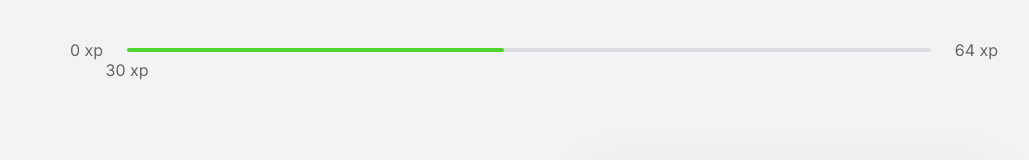
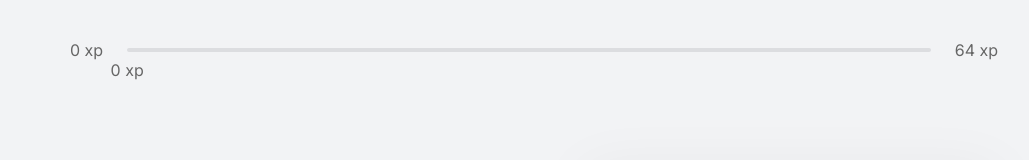
Before and after one commit to victor-magaldi/semana-NLW4-moveit, a Next.js app: page / in a window 1280 px wide. Shown: the top 160 px of the page, without its empty margins (106-1135 px from the left). Built offline with nearby package versions, Linux system fonts and the light colour scheme.

Commit message:
salvando em cookies os dados da aplicação

```diff
--- a/package.json
+++ b/package.json
@@ -8,11 +8,13 @@
     "start": "next start"
   },
   "dependencies": {
+    "js-cookie": "^2.2.1",
     "next": "10.0.7",
     "react": "17.0.1",
     "react-dom": "17.0.1"
   },
   "devDependencies": {
+    "@types/js-cookie": "^2.2.6",
     "@types/node": "^14.14.31",
     "@types/react": "^17.0.2",
     "@types/react-dom": "^17.0.1",
--- a/src/contexts/ChallengesContexts.tsx
+++ b/src/contexts/ChallengesContexts.tsx
@@ -1,4 +1,5 @@
 import { createContext, useState, ReactNode, useEffect } from "react";
+import Cookies from "js-cookie";
 import challenges from "../../challenges.json";
 
 interface Challenge {
@@ -20,13 +21,24 @@ interface ChallengesContextData {
 }
 interface ChallengesProvidersProps {
   children: ReactNode;
+  level: number;
+  currentExperience: number;
+  challengesCompleted: number;
 }
 export const ChallengesContext = createContext({} as ChallengesContextData);
 
-export function ChallengeProviders({ children }: ChallengesProvidersProps) {
-  const [level, setLevel] = useState(1);
-  const [currentExperience, setCurrentExperience] = useState(30);
-  const [challengesCompleted, setChallengesCompleted] = useState(0);
+export function ChallengeProviders({
+  children,
+  ...rest
+}: ChallengesProvidersProps) {
+  // ?? se não existir será 1
+  const [level, setLevel] = useState(rest.level ?? 1);
+  const [currentExperience, setCurrentExperience] = useState(
+    rest.currentExperience ?? 0
+  );
+  const [challengesCompleted, setChallengesCompleted] = useState(
+    rest.challengesCompleted ?? 0
+  );
 
   const [activeChallenge, setActiveChallenge] = useState(null);
 
@@ -37,6 +49,12 @@ export function ChallengeProviders({ children }: ChallengesProvidersProps) {
   useEffect(() => {
     Notification.requestPermission();
   }, []);
+
+  useEffect(() => {
+    Cookies.set("level", String(level));
+    Cookies.set("currentExperience", String(currentExperience));
+    Cookies.set("challengesCompleted", String(challengesCompleted));
+  }, [level, currentExperience, challengesCompleted]);
 
   function levelUp() {
     setLevel(level + 1);
--- a/src/pages/_app.tsx
+++ b/src/pages/_app.tsx
@@ -1,13 +1,7 @@
 import "../styles/global.css";
 
-import { ChallengeProviders } from "../contexts/ChallengesContexts";
-
 function MyApp({ Component, pageProps }) {
-  return (
-    <ChallengeProviders>
-      <Component {...pageProps} />
-    </ChallengeProviders>
-  );
+  return <Component {...pageProps} />;
 }
 
 export default MyApp;
--- a/src/pages/index.tsx
+++ b/src/pages/index.tsx
@@ -2,6 +2,7 @@ import CompleteChallenges from "../components/CompleteChallenges";
 import Countdown from "../components/Countdown";
 import ExperienceBar from "../components/ExperienceBar";
 import Profile from "../components/Profile";
+import { GetServerSideProps } from "next";
 
 import Head from "next/head";
 
@@ -9,8 +10,23 @@ import styles from "../styles/pages/Home.module.css";
 import ChallengeBox from "../components/ChallengeBox";
 import { CountdownProvider } from "../contexts/CountdownContext";
 
-export default function Home() {
+import { ChallengeProviders } from "../contexts/ChallengesContexts";
+
+interface HomeProps {
+  level: number;
+  currentExperience: number;
+  challengesCompleted: number;
+}
+
+export default function Home(props: HomeProps) {
+  console.log(props);
+
   return (
+    <ChallengeProviders
+      level={props.level}
+      currentExperience={props.currentExperience}
+      challengesCompleted={props.challengesCompleted}
+    >
       <div className={styles.container}>
         <Head>Moveit</Head>
 
@@ -30,5 +46,19 @@ export default function Home() {
           </section>
         </CountdownProvider>
       </div>
+    </ChallengeProviders>
   );
 }
+
+// função que roda no server do Next.js
+export const getServerSideProps: GetServerSideProps = async (context) => {
+  const { level, currentExperience, challengesCompleted } = context.req.cookies;
+  const user = {
+    level: Number(level),
+    currentExperience: Number(currentExperience),
+    challengesCompleted: Number(challengesCompleted),
+  };
+  return {
+    props: user,
+  };
+};
```
Also changed, not shown: 1 other file (tests, documents, lock files or other folders). Lines whose indentation alone changed are shown as unchanged.
